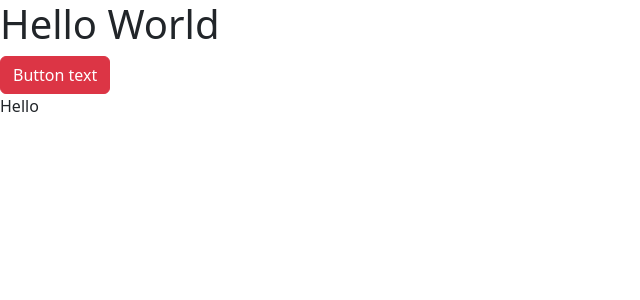
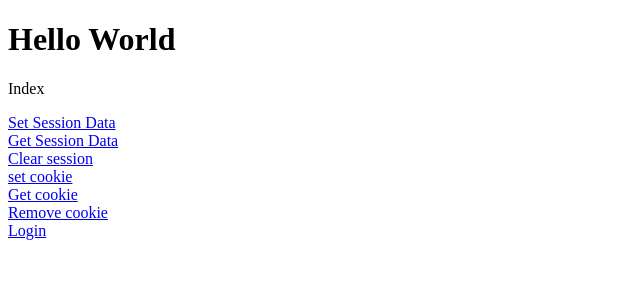
Before and after one commit to BurovSt/FirstAppPractice, a Flask app: page / in a window 1280 px wide. Shown: the top 300 px of the page, without its empty margins (0-640 px from the left). Run offline with Flask 3, Linux system fonts and the light colour scheme; some libraries are stand-ins or nearby versions.

Commit message:
Sessions & Cookies - Flask Tutorial Series #6

```diff
--- a/app.py
+++ b/app.py
@@ -1,14 +1,69 @@
+from flask import Flask, render_template, session, flash, make_response, request
 
-from flask import Flask, render_template
-
-app = Flask(__name__, template_folder='templates',
-            static_folder="static", static_url_path="/")
-
+app = Flask(__name__, template_folder='templates')
+app.secret_key = "SOME KEY"
 
 @app.route('/')
 def index():
-    return render_template('index.html')
+    return render_template('index.html', message='Index')
 
 
+@app.route('/set_data')
+def set_data():
+    session['name'] = 'Mike'
+    session['other'] = 'Hello World'
+    return render_template('index.html', message='Session data set')
+
+
+@app.route('/get_data')
+def get_data():
+    if 'name' in session.keys() and 'other' in session.keys():
+        name = session['name']
+        other = session['other']
+        return render_template('index.html', message=f'Name: {name}, Other: {other}')
+    else:
+        return render_template('index.html', message='No session found')
+
+
+@app.route('/clear_session')
+def clear_session():
+    session.clear()
+    session.pop('name')
+    return render_template('index.html', message='Session cleared.')
+
+
+@app.route('/set_cookie')
+def set_cookie():
+    response = make_response(render_template('index.html', message='Cookie set.'))
+    response.set_cookie('cookie_name', 'cookie_value')
+    return response
+
+
+@app.route('/get_cookie')
+def get_cookie():
+    cookie_value = request.cookies['cookie_name']
+    return render_template('index.html', message=f'Cookie value: {cookie_value}')
+
+
+@app.route('/remove_cookie')
+def remove_cookie():
+    response = make_response(render_template('index.html', message='Cookie removed.'))
+    response.set_cookie('cookie_name', expires=0)
+    return response
+
+
+@app.route('/login', methods=['GET', 'POST'])
+def login():
+    if request.method == 'GET':
+        return render_template('login.html')
+    elif request.method == 'POST':
+        username = request.form.get('username')
+        password = request.form.get('password')
+        if username == 'Stas' and password == '12345':
+            flash('Sucess login')
+            return render_template('index.html', message='')
+        else:
+            flash('Login Failed!')
+            return render_template('index.html', message='')
 if __name__ == '__main__':
     app.run(host='0.0.0.0', debug=True)
--- a/templates/base.html
+++ b/templates/base.html
@@ -3,12 +3,19 @@
 <head>
     <meta charset="UTF-8">
     <title>{% block title %}Default value{% endblock %}</title>
-    <link rel="stylesheet" type="text/css" href="/css/bootstrap.css">
-    <link rel="stylesheet" type="text/css" href="/css/style.css">
+
 </head>
 <body>
+    {% with messages = get_flashed_messages() %}
+        {% if messages %}
+            <ul>
+            {% for message in messages %}
+                <li>{{message }}</li>
+            {% endfor %}
+            </ul>
+        {% endif %}
+    {% endwith %}
+    {% block content %} {% endblock %}
 
-    {% block content %}{% endblock %}
-    <script src="/js/bootstrap.js"></script>
 </body>
 </html>
--- a/templates/index.html
+++ b/templates/index.html
@@ -4,10 +4,13 @@
 {% block content %}
 
    <h1>Hello World</h1>
+   <p>{{ message }}</p>
 
-    <a href="#" class="btn btn-danger">Button text</a>
-
-    <p class="special">Hello</p>
-
-    <script src="/js/hello.js"></script>
+   <a href="{{ url_for('set_data') }}">Set Session Data</a><br>
+   <a href="{{ url_for('get_data') }}">Get Session Data</a><br>
+   <a href="{{ url_for('clear_session') }}">Clear session</a><br>
+   <a href="{{ url_for('set_cookie') }}">set cookie</a><br>
+   <a href="{{ url_for('get_cookie') }}">Get cookie</a><br>
+   <a href="{{ url_for('remove_cookie') }}">Remove cookie</a><br>
+<a href="{{ url_for('login') }}">Login</a><br>
 {% endblock %}
```
Also changed, not shown: templates/login.html (added, +11 -0 lines).
